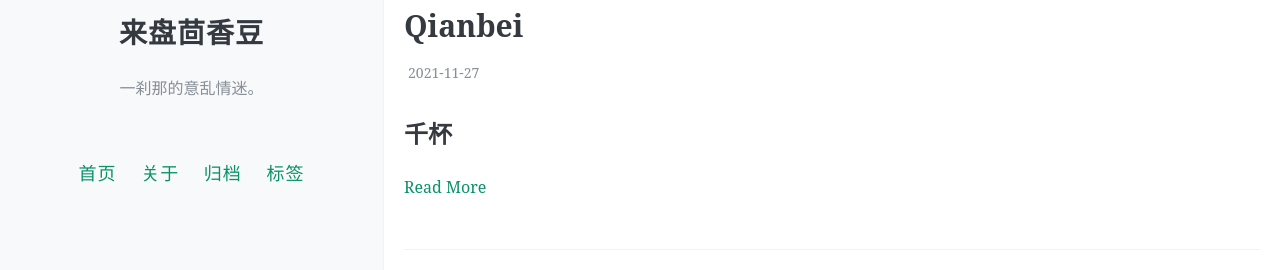
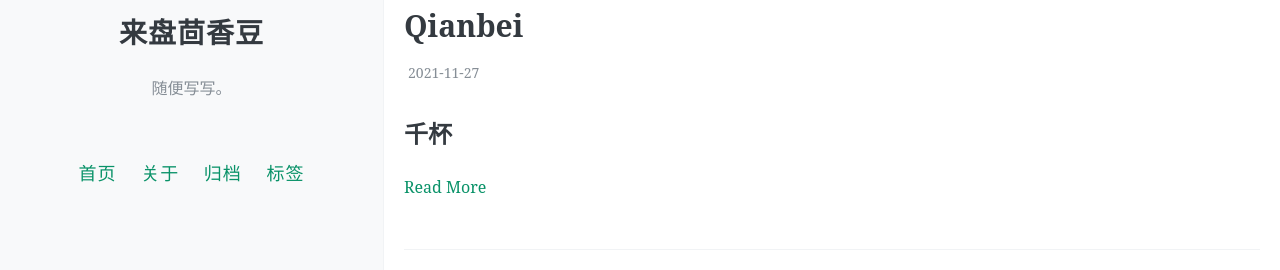
Before and after one commit to nadatomayo/dodo, a Jekyll site: the page built from index.html, in a window 1280 px wide. Shown: the part 290-560 px from the top of the page. Built offline with Jekyll 4.4.1, drawn with Linux system fonts in a browser that asks for light colours; the list of posts is cut into pages by our own code; comment, search, counter and statistics services are not loaded.

Commit message:
Update _config.yml

```diff
--- a/_config.yml
+++ b/_config.yml
@@ -8,15 +8,15 @@
 
 # 描述/签名
 name: 来盘茴香豆
-description: 一刹那的意乱情迷。
+description: 随便写写。
 
 # 输入你的网站域名（如果你没有添加自己的域名，而是直接用GitHub pages分配的域名的话可以省略）
-url:
+url: http://nadatomayo.github.io/repository-dodo
 
 # 添加你的博客的二级域名，一般来说是你的repository名
 # 如果你的博客的URL是：(http://yourusername.github.io/repository-name)
 # 那么就写成 "/repository-name"
-baseurl: /LOFFER
+baseurl: /repository-dodo
 
 
 #
```
